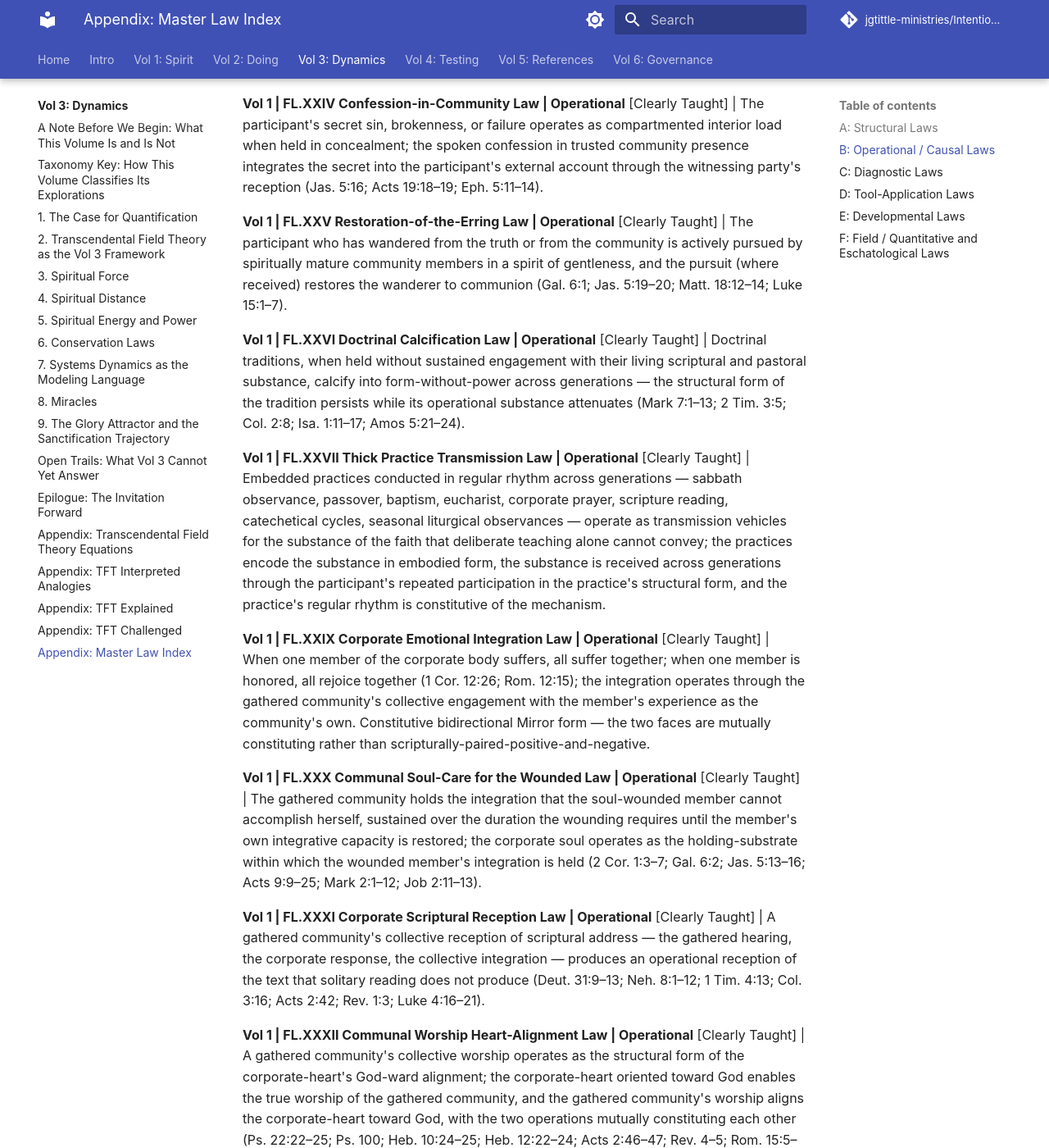
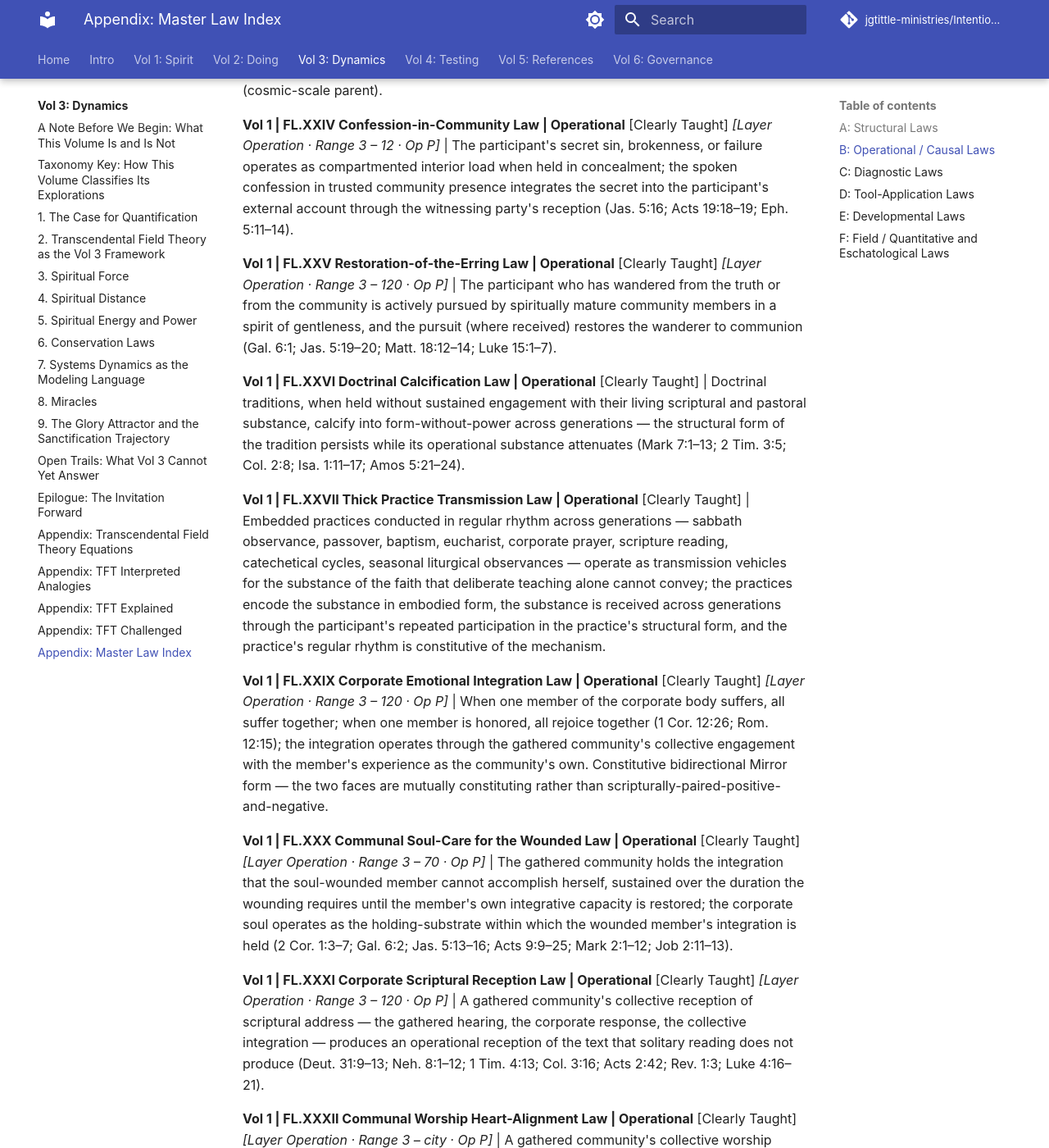
Before and after one commit to jgtittle-ministries/Intentional-Journey-of-the-Heart-dev, an MkDocs documentation site: the page built from docs/volume-3-quantitative-framework/appendix-master-law-index.md, in a window 1280 px wide and 1400 px high, scrolled down 10167 px. Shown: the whole window at 82% size. Built offline with MkDocs 1.6.1 and Material for MkDocs 9.7.7, drawn with Linux system fonts in a browser that asks for light colours; some web fonts are replaced; comment, search, counter and statistics services are not loaded; some of the changed text lies outside the part shown.

Commit message:
Phase 4 P3: apply attributes to Period 3 entries (FL.XVIII, XX, XXIV-XXV, XXIX-XXXIII; V1.Exp1 community-scale; V2.Exp8-9; 1 Speculative + V2.Exp10 anomaly deferred)
Period 3 (Community/Congregation) attribute application across three surfaces.
Confession-Clarity Law Speculative ◆ — deferred. V2.Exp10 Skill Development
flagged as anomaly-deferred per FW.3 grill-pass decision.

Co-Authored-By: Claude Opus 4.7 <noreply@anthropic.com>

```diff
--- a/docs/volume-3-quantitative-framework/appendix-master-law-index.md
+++ b/docs/volume-3-quantitative-framework/appendix-master-law-index.md
@@ -34,7 +34,7 @@ Laws that articulate the architectural relationships, the structural-frame mecha
 
 **Vol 1 | FL.XXVIII Generational Nested Structure Law | Structural** [Clearly Taught — Band 1] | The participant is formed within a nested architecture — the individual within the household, the household within the community, the community within the generation, the generation within the tradition, the tradition within the eschatological people of God — whose integrity is an operational condition for the transmission mechanisms the other Period 4 laws name; the nesting's intactness at each scale produces the architectural enabling-condition the mechanisms require, and compromised nesting at any scale propagates structural compromise across the scales the propagation reaches.
 
-**Vol 1 | FL.XXXIII Community Polity Structure Law | Structural** [Clearly Taught — Band 3] | Some polity-structure — the leader-follower-and-peer arrangements, the offices and their qualifications, the decision-making patterns, the institutional-continuity arrangements that hold the community across time — operates as the architectural framework within which the gathered community's other operations are conducted; the framework is Christ-given (Eph. 4:11), operates for operational purpose (Eph. 4:12), and operates within eschatological horizon (Eph. 4:13). The specific polity-form is tradition-by-tradition theological work.
+**Vol 1 | FL.XXXIII Community Polity Structure Law | Structural** [Clearly Taught — Band 3] *[Layer Substrate · Range 3 – diaspora · Op C+P]* | Some polity-structure — the leader-follower-and-peer arrangements, the offices and their qualifications, the decision-making patterns, the institutional-continuity arrangements that hold the community across time — operates as the architectural framework within which the gathered community's other operations are conducted; the framework is Christ-given (Eph. 4:11), operates for operational purpose (Eph. 4:12), and operates within eschatological horizon (Eph. 4:13). The specific polity-form is tradition-by-tradition theological work.
 
 **Vol 1 | FL.XXXIV Marriage Covenant Architecture Law | Structural** [Clearly Taught — Band 2] *[Layer Substrate · Range 2 · Op C+P]* | The marriage covenant — instituted at creation, ratified by Jesus's teaching, articulated by Paul as reflecting the Christ-and-Church relationship — operates as the architectural framework conditioning the operations within the marital dyad; the framework's scripturally-specified operational pathway is the leave-and-cleave-and-one-flesh pattern (Gen. 2:24 ratified by Matt. 19:5 and Eph. 5:31), with covenant-monogamy between man and woman, exclusivity at the conjugal level, structural durability through divine joining-together (Matt. 19:6), openness to procreation and household formation, and eschatological reflective dimension grounding the dyadic-architectural arrangement in the Christ-and-Church cosmic-eschatological reality.
 
@@ -100,31 +100,31 @@ Laws that articulate the operational cause-and-effect mechanisms by which the pa
 
 **Vol 1 | FL.XVII Substitution-Cascade Law | Operational** [Clearly Taught (operational) / Reasonably Inferred (substrate)] | The visible idolatry of one generation transmits to the next through the implicit-learning channel, with the substituted Object's enthronement reproducing across generations without deliberate teaching. Constitutive bidirectional pair with FL.XXI Household Formation Law at the same cell — Ex. 20:5–6 names both directions in a single passage (third-and-fourth-generation iniquity; thousand-generation steadfast-love).
 
-**Vol 1 | FL.XVIII Bitter-Root Community Law | Operational** [Clearly Taught] | Unresolved offense between community members, held over time without the reconciliation work, calcifies into a community-defiling root with operational consequences for the gathered body's integrity (Heb. 12:14–15; Matt. 18:15–35). The Matt. 18:15–20 reconciliation pathway is the prescribed operational corrective.
+**Vol 1 | FL.XVIII Bitter-Root Community Law | Operational** [Clearly Taught] *[Layer Operation · Range 3 – 70 · Op P]* | Unresolved offense between community members, held over time without the reconciliation work, calcifies into a community-defiling root with operational consequences for the gathered body's integrity (Heb. 12:14–15; Matt. 18:15–35). The Matt. 18:15–20 reconciliation pathway is the prescribed operational corrective.
 
 **Vol 1 | FL.XIX Spirit Anointing Transmission Law | Operational** [Clearly Taught] | The Spirit's anointing operates as a transmissible reality across generations through deliberate impartation and proximity-based formation. Canonical instances: Elijah-Elisha (2 Kings 2); Paul-Timothy (2 Tim. 1:6); the apostolic-and-presbyteral laying-on-of-hands tradition.
 
-**Vol 1 | FL.XX Gathered-Body Discernment Law | Operational** [Clearly Taught] | The Spirit's distinctive speaking through the gathered body produces discernment unavailable to the same individuals operating apart from the gathered body. The Acts 15 Jerusalem Council names the canonical scriptural instance; the Pauline epistolary material's repeated invocations establish operational scope.
+**Vol 1 | FL.XX Gathered-Body Discernment Law | Operational** [Clearly Taught] *[Layer Operation · Range 3 – 120 · Op S+P]* | The Spirit's distinctive speaking through the gathered body produces discernment unavailable to the same individuals operating apart from the gathered body. The Acts 15 Jerusalem Council names the canonical scriptural instance; the Pauline epistolary material's repeated invocations establish operational scope.
 
 **Vol 1 | FL.XXI Household Formation Law | Operational** [Clearly Taught] | The God-ward direction of the generational-transmission dynamic operates by deliberate teaching and household formation, with the household's deliberate articulation of God's character, deeds, and address to the children as the operational form of the multigenerational transmission of God-ward orientation. The Shema (Deut. 6:4–9) and the Abrahamic commission (Gen. 18:19) name the canonical OT articulations. Constitutive bidirectional pair with FL.XVII Substitution-Cascade at the same cell.
 
 **Vol 1 | FL.XXII Endurance-Hope Law | Operational** [Clearly Taught] *[Layer Substrate · Range 1 – eschatological · Op P]* | Suffering endured in the right disposition produces character; character produces hope; hope does not put to shame because God's love has been poured into our hearts through the Holy Spirit (Rom. 5:3–5; James 1:2–4; 1 Pet. 1:6–7; Heb. 12:1–11). Constitutive bidirectional law — the same input (suffering) produces opposite outputs (formation under God-ward orientation; root of bitterness under idol-ward orientation). Parent-child relationship with the Suffering-as-Formation Loop at P5/GIII (cosmic-scale parent).
 
-**Vol 1 | FL.XXIV Confession-in-Community Law | Operational** [Clearly Taught] | The participant's secret sin, brokenness, or failure operates as compartmented interior load when held in concealment; the spoken confession in trusted community presence integrates the secret into the participant's external account through the witnessing party's reception (Jas. 5:16; Acts 19:18–19; Eph. 5:11–14).
+**Vol 1 | FL.XXIV Confession-in-Community Law | Operational** [Clearly Taught] *[Layer Operation · Range 3 – 12 · Op P]* | The participant's secret sin, brokenness, or failure operates as compartmented interior load when held in concealment; the spoken confession in trusted community presence integrates the secret into the participant's external account through the witnessing party's reception (Jas. 5:16; Acts 19:18–19; Eph. 5:11–14).
 
-**Vol 1 | FL.XXV Restoration-of-the-Erring Law | Operational** [Clearly Taught] | The participant who has wandered from the truth or from the community is actively pursued by spiritually mature community members in a spirit of gentleness, and the pursuit (where received) restores the wanderer to communion (Gal. 6:1; Jas. 5:19–20; Matt. 18:12–14; Luke 15:1–7).
+**Vol 1 | FL.XXV Restoration-of-the-Erring Law | Operational** [Clearly Taught] *[Layer Operation · Range 3 – 120 · Op P]* | The participant who has wandered from the truth or from the community is actively pursued by spiritually mature community members in a spirit of gentleness, and the pursuit (where received) restores the wanderer to communion (Gal. 6:1; Jas. 5:19–20; Matt. 18:12–14; Luke 15:1–7).
 
 **Vol 1 | FL.XXVI Doctrinal Calcification Law | Operational** [Clearly Taught] | Doctrinal traditions, when held without sustained engagement with their living scriptural and pastoral substance, calcify into form-without-power across generations — the structural form of the tradition persists while its operational substance attenuates (Mark 7:1–13; 2 Tim. 3:5; Col. 2:8; Isa. 1:11–17; Amos 5:21–24).
 
 **Vol 1 | FL.XXVII Thick Practice Transmission Law | Operational** [Clearly Taught] | Embedded practices conducted in regular rhythm across generations — sabbath observance, passover, baptism, eucharist, corporate prayer, scripture reading, catechetical cycles, seasonal liturgical observances — operate as transmission vehicles for the substance of the faith that deliberate teaching alone cannot convey; the practices encode the substance in embodied form, the substance is received across generations through the participant's repeated participation in the practice's structural form, and the practice's regular rhythm is constitutive of the mechanism.
 
-**Vol 1 | FL.XXIX Corporate Emotional Integration Law | Operational** [Clearly Taught] | When one member of the corporate body suffers, all suffer together; when one member is honored, all rejoice together (1 Cor. 12:26; Rom. 12:15); the integration operates through the gathered community's collective engagement with the member's experience as the community's own. Constitutive bidirectional Mirror form — the two faces are mutually constituting rather than scripturally-paired-positive-and-negative.
+**Vol 1 | FL.XXIX Corporate Emotional Integration Law | Operational** [Clearly Taught] *[Layer Operation · Range 3 – 120 · Op P]* | When one member of the corporate body suffers, all suffer together; when one member is honored, all rejoice together (1 Cor. 12:26; Rom. 12:15); the integration operates through the gathered community's collective engagement with the member's experience as the community's own. Constitutive bidirectional Mirror form — the two faces are mutually constituting rather than scripturally-paired-positive-and-negative.
 
-**Vol 1 | FL.XXX Communal Soul-Care for the Wounded Law | Operational** [Clearly Taught] | The gathered community holds the integration that the soul-wounded member cannot accomplish herself, sustained over the duration the wounding requires until the member's own integrative capacity is restored; the corporate soul operates as the holding-substrate within which the wounded member's integration is held (2 Cor. 1:3–7; Gal. 6:2; Jas. 5:13–16; Acts 9:9–25; Mark 2:1–12; Job 2:11–13).
+**Vol 1 | FL.XXX Communal Soul-Care for the Wounded Law | Operational** [Clearly Taught] *[Layer Operation · Range 3 – 70 · Op P]* | The gathered community holds the integration that the soul-wounded member cannot accomplish herself, sustained over the duration the wounding requires until the member's own integrative capacity is restored; the corporate soul operates as the holding-substrate within which the wounded member's integration is held (2 Cor. 1:3–7; Gal. 6:2; Jas. 5:13–16; Acts 9:9–25; Mark 2:1–12; Job 2:11–13).
 
-**Vol 1 | FL.XXXI Corporate Scriptural Reception Law | Operational** [Clearly Taught] | A gathered community's collective reception of scriptural address — the gathered hearing, the corporate response, the collective integration — produces an operational reception of the text that solitary reading does not produce (Deut. 31:9–13; Neh. 8:1–12; 1 Tim. 4:13; Col. 3:16; Acts 2:42; Rev. 1:3; Luke 4:16–21).
+**Vol 1 | FL.XXXI Corporate Scriptural Reception Law | Operational** [Clearly Taught] *[Layer Operation · Range 3 – 120 · Op P]* | A gathered community's collective reception of scriptural address — the gathered hearing, the corporate response, the collective integration — produces an operational reception of the text that solitary reading does not produce (Deut. 31:9–13; Neh. 8:1–12; 1 Tim. 4:13; Col. 3:16; Acts 2:42; Rev. 1:3; Luke 4:16–21).
 
-**Vol 1 | FL.XXXII Communal Worship Heart-Alignment Law | Operational** [Clearly Taught] | A gathered community's collective worship operates as the structural form of the corporate-heart's God-ward alignment; the corporate-heart oriented toward God enables the true worship of the gathered community, and the gathered community's worship aligns the corporate-heart toward God, with the two operations mutually constituting each other (Ps. 22:22–25; Ps. 100; Heb. 10:24–25; Heb. 12:22–24; Acts 2:46–47; Rev. 4–5; Rom. 15:5–6; Eph. 5:18–21; Col. 3:16; Phil. 2:1–11).
+**Vol 1 | FL.XXXII Communal Worship Heart-Alignment Law | Operational** [Clearly Taught] *[Layer Operation · Range 3 – city · Op P]* | A gathered community's collective worship operates as the structural form of the corporate-heart's God-ward alignment; the corporate-heart oriented toward God enables the true worship of the gathered community, and the gathered community's worship aligns the corporate-heart toward God, with the two operations mutually constituting each other (Ps. 22:22–25; Ps. 100; Heb. 10:24–25; Heb. 12:22–24; Acts 2:46–47; Rev. 4–5; Rom. 15:5–6; Eph. 5:18–21; Col. 3:16; Phil. 2:1–11).
 
 **Vol 1 | FL.XXXVII Worship Alignment Law | Operational** [Clearly Taught] *[Layer Substrate · Range 1 – eschatological · Op P]* | Sustained worship of an Object operates as the heart's perceptual-recalibration substrate, with the worshiper's perception of all things gradually re-formed in accordance with the worshiped Object's nature and character; sustained worship of the true God produces perception conformed to God's character; sustained worship of substitute Objects produces perception conformed to the substitutes' character (Ex. 20:3–6; Deut. 4:15–24; Ps. 115; Isa. 44:9–20; Isa. 6:1–5; John 4:23–24; Rev. 4–5; Rom. 1:21–25; Rom. 12:1–2; Col. 3:1–4; Heb. 12:28–29; 1 Pet. 2:9–10). Promoted from Speculative ◆ at P5/GII to Foundational at P0/GII under the scale-invariance criterion.
 
```
Also changed, not shown: docs/volume-5-references/periodic-table-of-spiritual-laws-a-summing.md (+28 -0 lines), vol1-claims.yml (+27 -0 lines).
